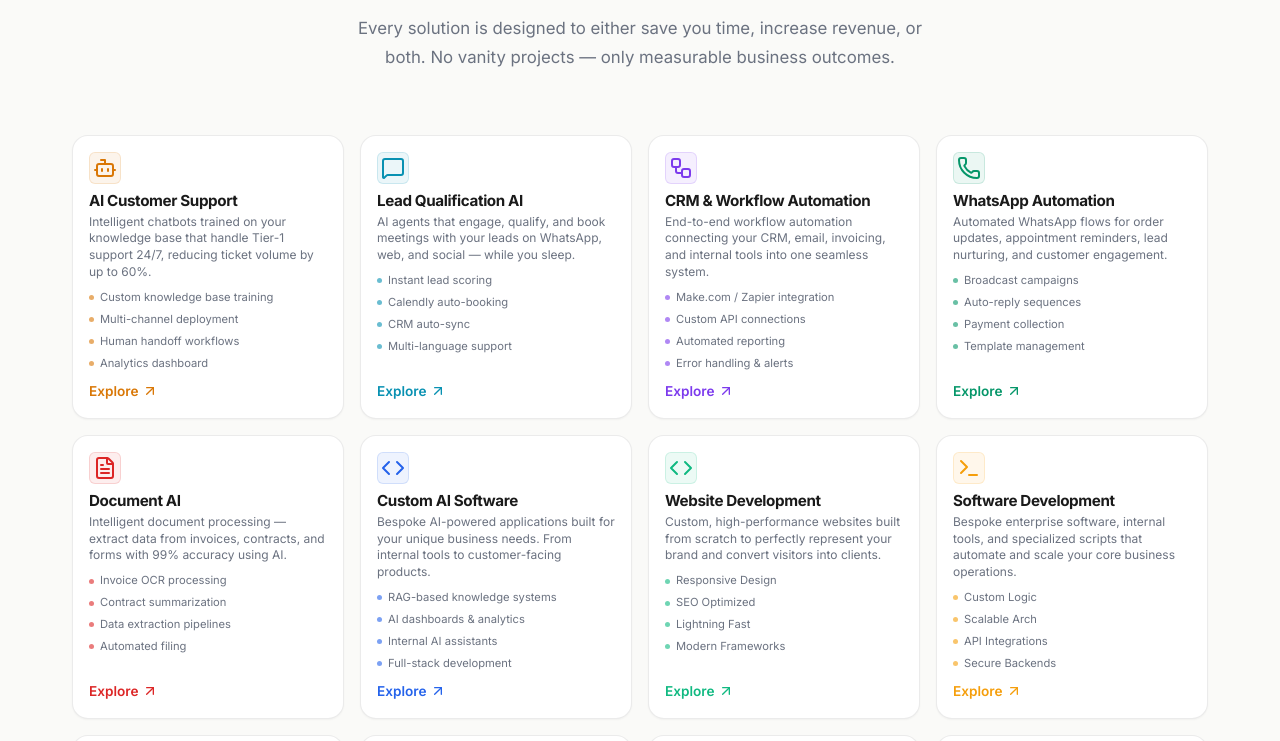
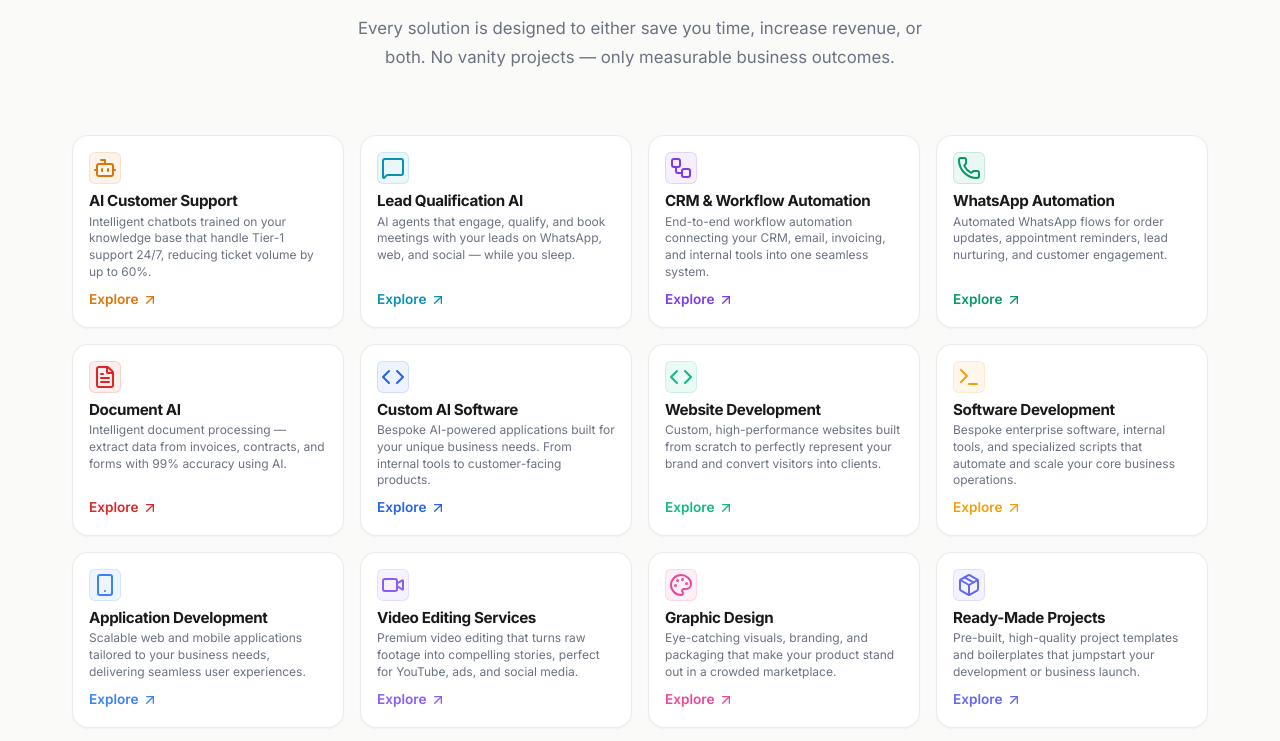
Before and after one commit to armansingh1196/Nuclipp-Website, a Next.js app: page / in a window 1280 px wide. Shown: the part 1780-2521 px from the top of the page. Built offline with nearby package versions, Linux system fonts and the light colour scheme.

Commit message:
Remove features list from service cards to make them more concise

```diff
--- a/src/components/ServiceCard/ServiceCard.js
+++ b/src/components/ServiceCard/ServiceCard.js
@@ -10,16 +10,7 @@ export default function ServiceCard({ icon, title, description, href, accentColo
       </div>
       <h3 className={styles.title}>{title}</h3>
       <p className={styles.description}>{description}</p>
-      {features.length > 0 && (
-        <ul className={styles.features}>
-          {features.map((feature, i) => (
-            <li key={i} className={styles.feature}>
-              <span className={styles.featureDot} />
-              {feature}
-            </li>
-          ))}
-        </ul>
-      )}
+
       <div className={styles.linkRow}>
         <span className={styles.linkText}>Explore</span>
         <ArrowUpRight size={16} />
```
